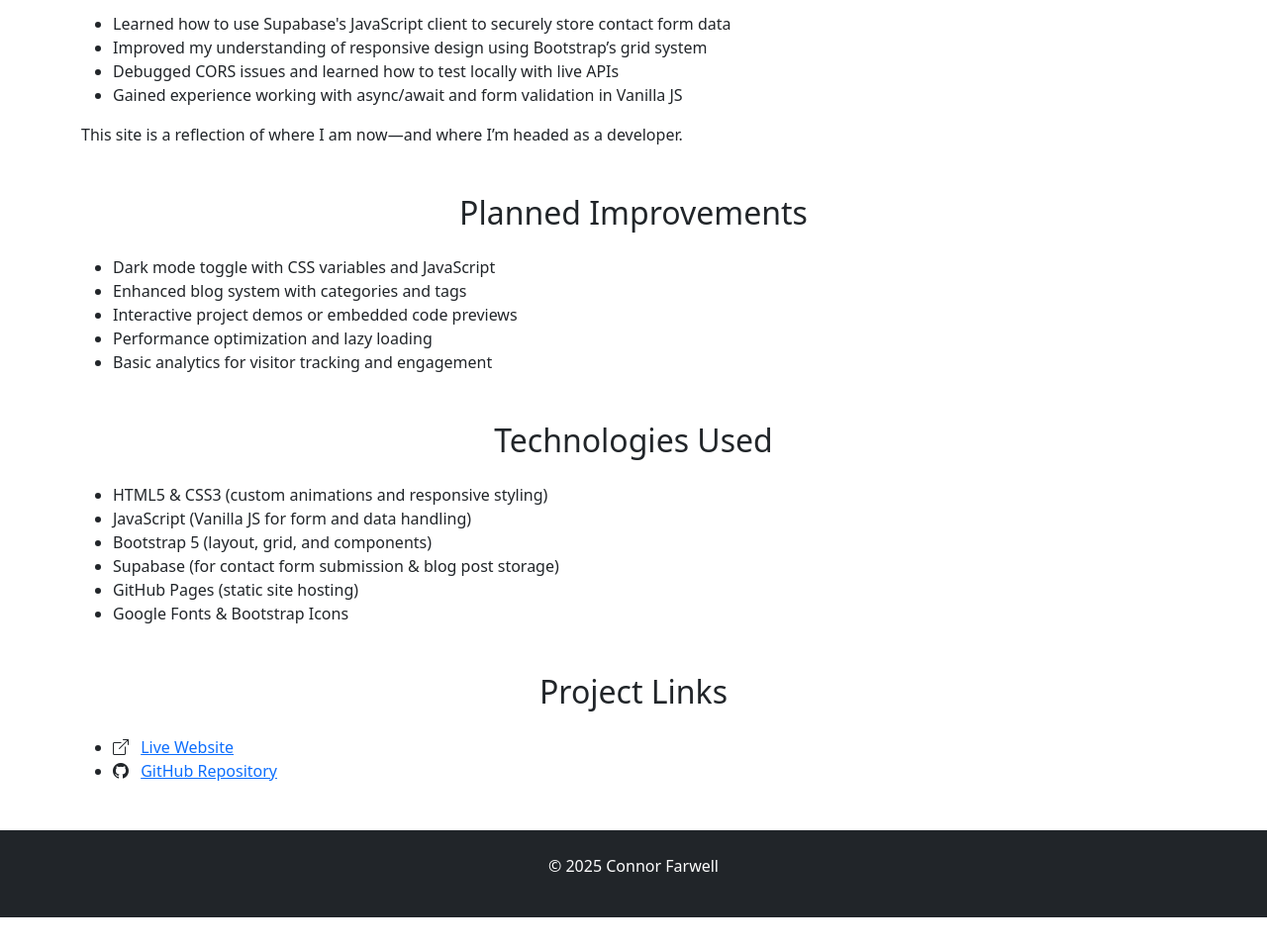
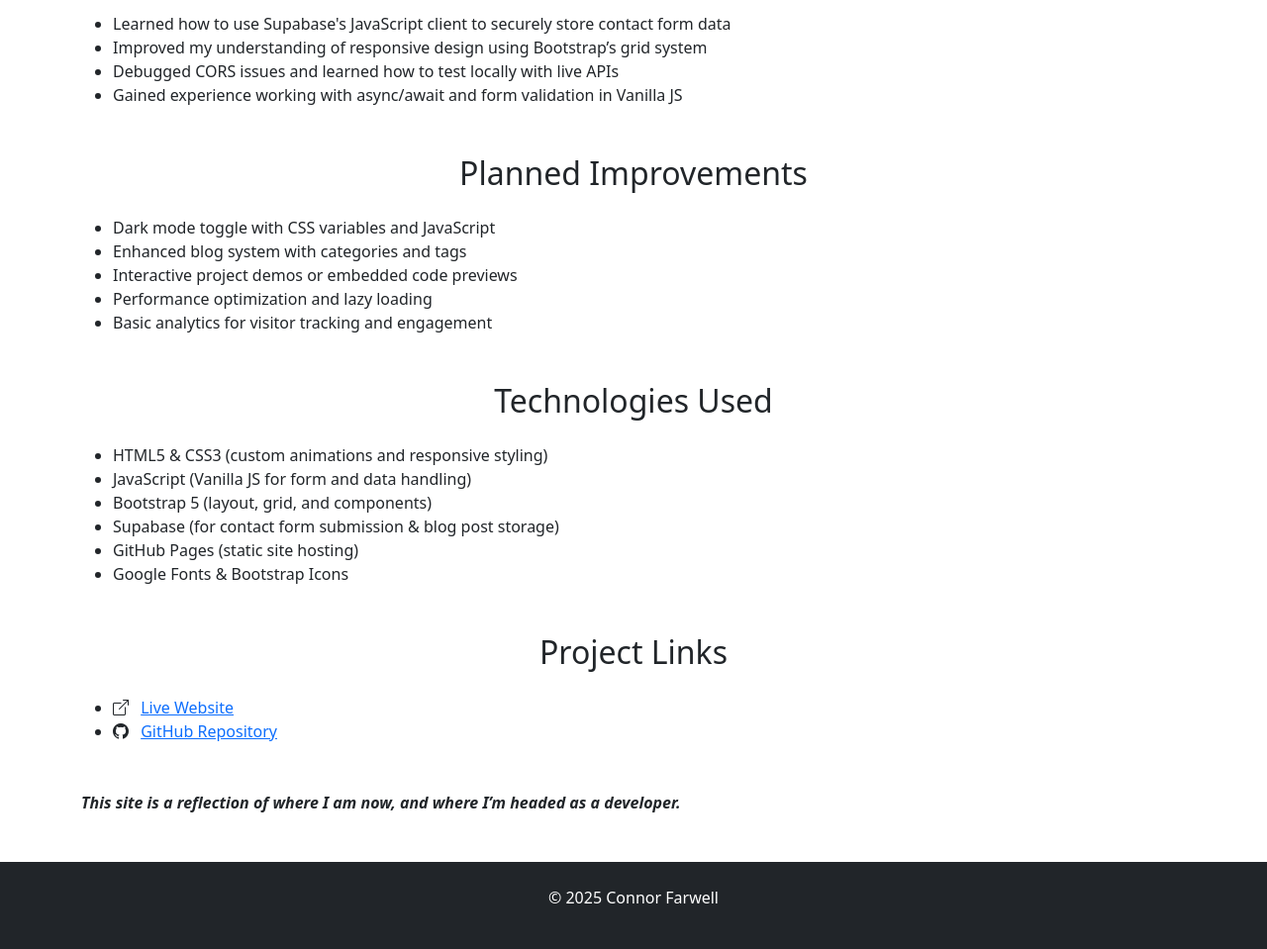
Before and after one commit to cfarwell02/Portfolio-Website, a plain HTML site: page Portfolio Website page.html in a window 1280 px wide. Shown: the part 960-1919 px from the top of the page at 99% size. Before the commit the page ends 1887 px from the top, so only its background shows below. Drawn offline with nearby package versions, Linux system fonts and the light colour scheme.

Commit message:
Add reflective statement to the description section and include GitHub badge in skills

```diff
--- a/Portfolio Website page.html
+++ b/Portfolio Website page.html
@@ -108,10 +108,6 @@
           Vanilla JS
         </li>
       </ul>
-      <p class="mt-3">
-        This site is a reflection of where I am now—and where I’m headed as a
-        developer.
-      </p>
     </section>
 
     <section id="future-plans" class="container my-5">
@@ -160,6 +156,16 @@
         </li>
       </ul>
     </section>
+    <div class="container my-5">
+      <p class="mt-3">
+        <strong>
+          <em>
+            This site is a reflection of where I am now, and where I’m headed as
+            a developer.
+          </em>
+        </strong>
+      </p>
+    </div>
 
     <footer class="bg-dark text-white text-center py-4 mt-5">
       <p>&copy; <span id="year"></span> Connor Farwell</p>
```
Also changed, not shown: index.html (+1 -0 lines).
